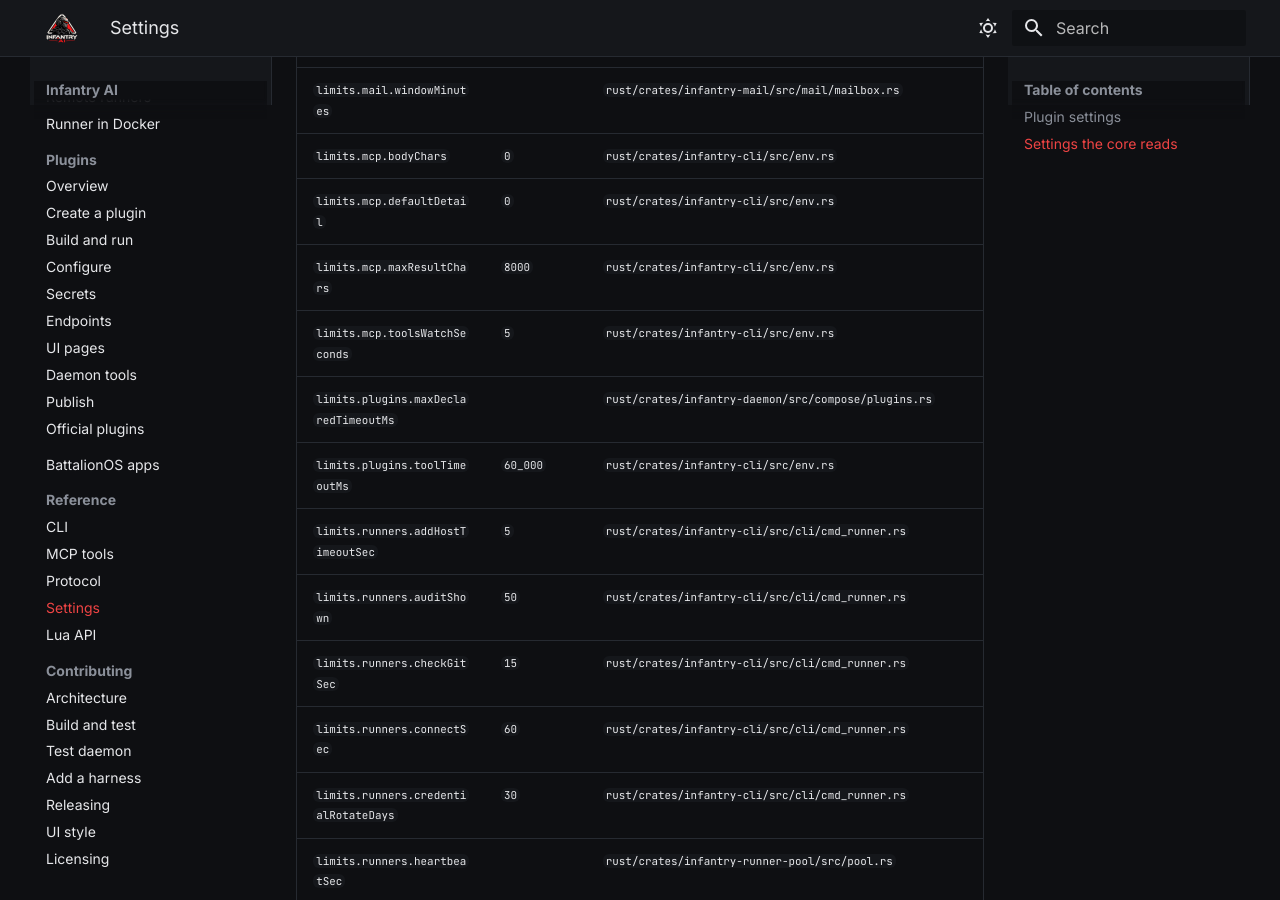
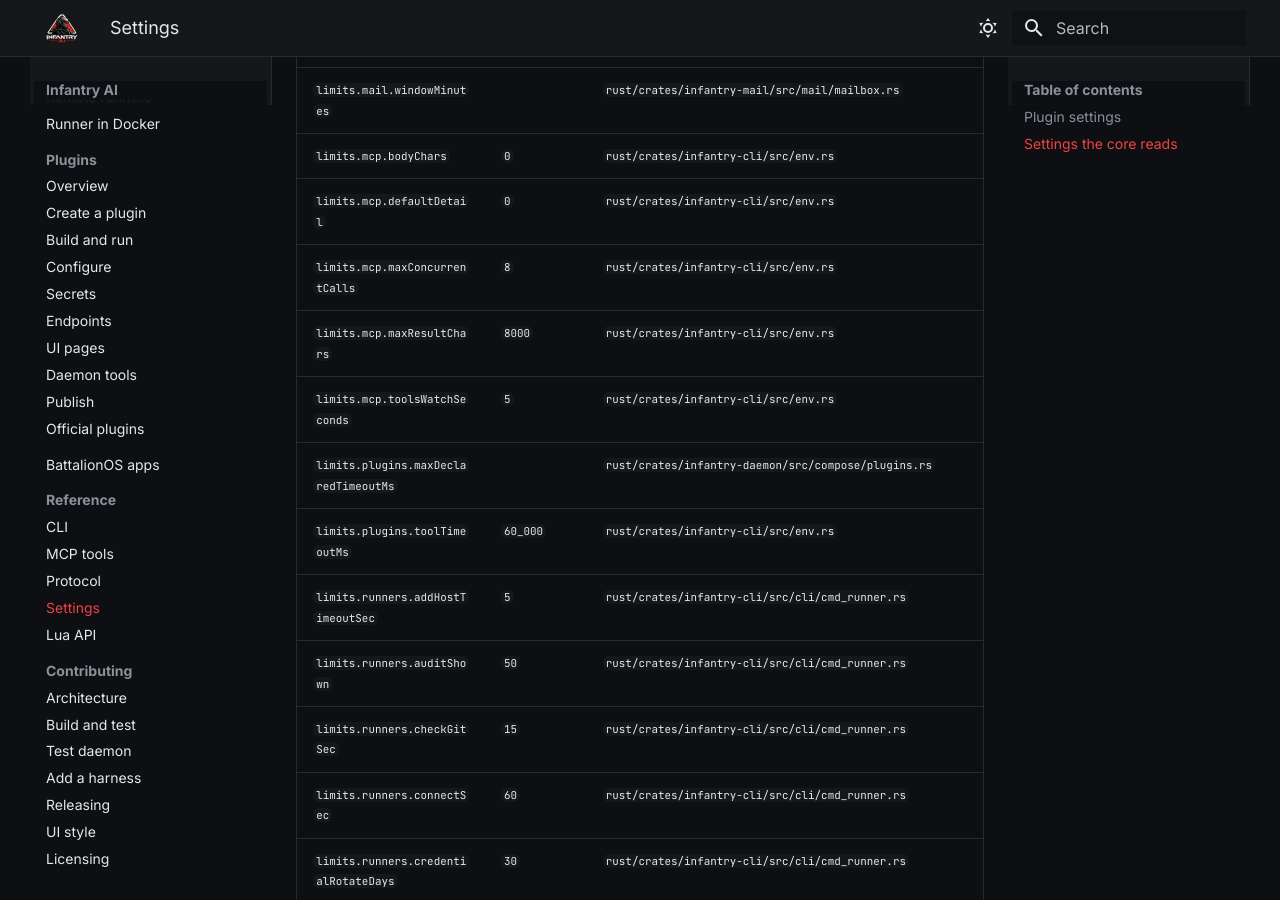
Before and after one commit to SuperiorSoft-LLC/infantry-ai, an MkDocs documentation site: the page built from docs/wiki/reference/settings.md, in a window 1280 px wide and 900 px high, scrolled down 2397 px. Built offline with MkDocs 1.6.1 and Material for MkDocs 9.7.7, drawn with Linux system fonts in a browser that asks for light colours.

Commit message:
SVC-FIX-6: settings reference lists limits.mcp.maxConcurrentCalls
Co-Authored-By: Claude Sonnet 5.5 <noreply@anthropic.com>

```diff
--- a/docs/wiki/reference/settings.md
+++ b/docs/wiki/reference/settings.md
@@ -41,6 +41,7 @@ uses when the key is unset, where it sits next to the key; otherwise read the co
 | `limits.mail.windowMinutes` |  | `rust/crates/infantry-mail/src/mail/mailbox.rs` |
 | `limits.mcp.bodyChars` | `0` | `rust/crates/infantry-cli/src/env.rs` |
 | `limits.mcp.defaultDetail` | `0` | `rust/crates/infantry-cli/src/env.rs` |
+| `limits.mcp.maxConcurrentCalls` | `8` | `rust/crates/infantry-cli/src/env.rs` |
 | `limits.mcp.maxResultChars` | `8000` | `rust/crates/infantry-cli/src/env.rs` |
 | `limits.mcp.toolsWatchSeconds` | `5` | `rust/crates/infantry-cli/src/env.rs` |
 | `limits.plugins.maxDeclaredTimeoutMs` |  | `rust/crates/infantry-daemon/src/compose/plugins.rs` |
```
